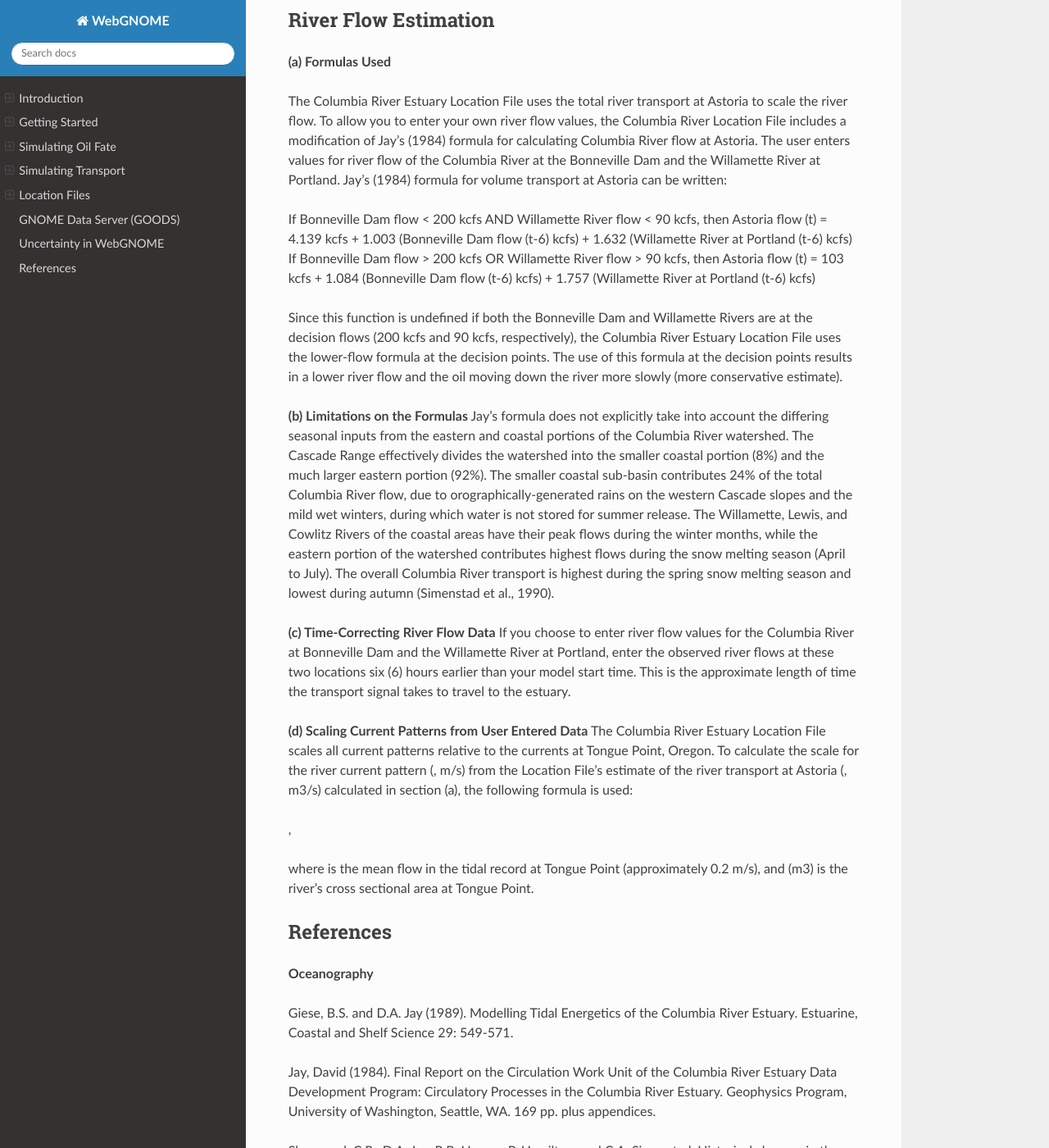
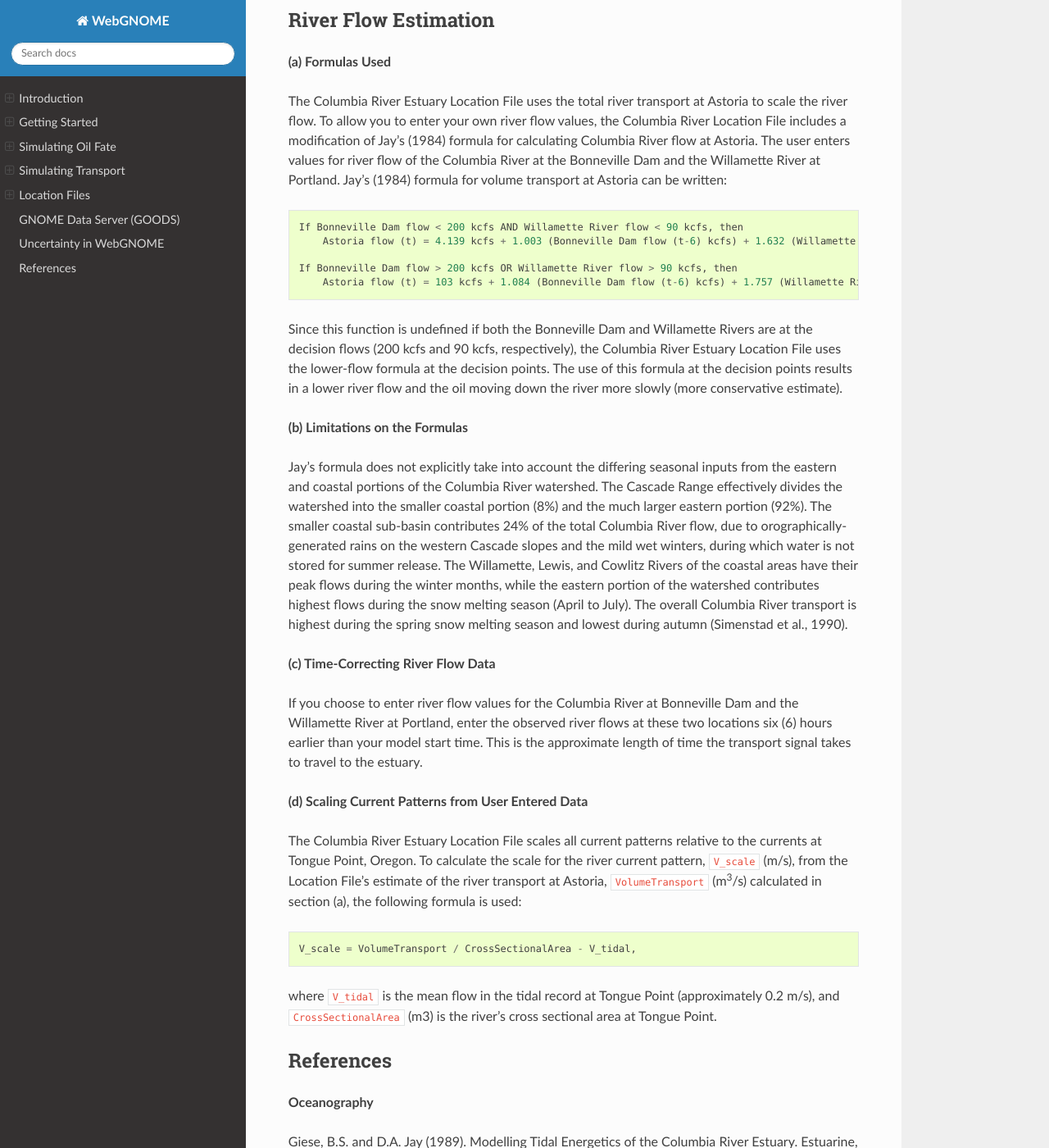
Before and after one commit to NOAA-ORR-ERD/WebGnomeClient, a Sphinx documentation site: the page built from doc/location_files/columbia_river_estuary_tech.rst, in a window 1280 px wide and 1400 px high, scrolled down 672 px. Shown: the whole window at 82% size. Built offline with Sphinx 7.4.7 and the Read the Docs theme 2.0.0, drawn with Linux system fonts in a browser that asks for light colours; pages that are not in the unit, such as notebooks, are missing from menus.

```diff
--- a/doc/location_files/add_tech_docs.py
+++ b/doc/location_files/add_tech_docs.py
@@ -21,7 +21,10 @@
 tech_files_location = os.path.join(WEBGNOMEAPI_REPO, "help/views/model/locations/")
 
 locations = os.listdir(tech_files_location)
-locations.remove(".DS_Store")
+try:
+    locations.remove(".DS_Store")
+except ValueError:
+    pass
 
 # loop through them one by one:
 for loc in locations:
--- a/doc/location_files/columbia_river_estuary_tech.rst
+++ b/doc/location_files/columbia_river_estuary_tech.rst
@@ -27,27 +27,49 @@
 
 **(a) Formulas Used**
 
-The Columbia River Estuary Location File uses the total river transport at Astoria to scale the river flow. To allow you to enter your own river flow values, the Columbia River Location File includes a modification of Jay's (1984) formula for calculating Columbia River flow at Astoria. The user enters values for river flow of the Columbia River at the Bonneville Dam and the Willamette River at Portland. Jay's (1984) formula for volume transport at Astoria can be written:
+The Columbia River Estuary Location File uses the total river transport at Astoria to scale the river flow.
+To allow you to enter your own river flow values, the Columbia River Location File includes a modification
+of Jay's (1984) formula for calculating Columbia River flow at Astoria. The user enters values for river flow
+of the Columbia River at the Bonneville Dam and the Willamette River at Portland. Jay's (1984) formula for volume
+transport at Astoria can be written::
 
-If Bonneville Dam flow < 200 kcfs AND Willamette River flow < 90 kcfs,
-then Astoria flow (t) = 4.139 kcfs + 1.003 (Bonneville Dam flow (t-6) kcfs) + 1.632 (Willamette River at Portland (t-6) kcfs)
-If Bonneville Dam flow > 200 kcfs OR Willamette River flow > 90 kcfs,
-then Astoria flow (t) = 103 kcfs + 1.084 (Bonneville Dam flow (t-6) kcfs) + 1.757 (Willamette River at Portland (t-6) kcfs)
+    If Bonneville Dam flow < 200 kcfs AND Willamette River flow < 90 kcfs, then
+        Astoria flow (t) = 4.139 kcfs + 1.003 (Bonneville Dam flow (t-6) kcfs) + 1.632 (Willamette River at Portland (t-6) kcfs)
 
-Since this function is undefined if both the Bonneville Dam and Willamette Rivers are at the decision flows (200 kcfs and 90 kcfs, respectively), the Columbia River Estuary Location File uses the lower-flow formula at the decision points. The use of this formula at the decision points results in a lower river flow and the oil moving down the river more slowly (more conservative estimate).
+    If Bonneville Dam flow > 200 kcfs OR Willamette River flow > 90 kcfs, then
+        Astoria flow (t) = 103 kcfs + 1.084 (Bonneville Dam flow (t-6) kcfs) + 1.757 (Willamette River at Portland (t-6) kcfs)
+
+Since this function is undefined if both the Bonneville Dam and Willamette Rivers are at the decision flows (200 kcfs and 90 kcfs, respectively),
+the Columbia River Estuary Location File uses the lower-flow formula at the decision points. The use of this formula at the decision points results
+in a lower river flow and the oil moving down the river more slowly (more conservative estimate).
 
 **(b) Limitations on the Formulas**
-Jay's formula does not explicitly take into account the differing seasonal inputs from the eastern and coastal portions of the Columbia River watershed. The Cascade Range effectively divides the watershed into the smaller coastal portion (8%) and the much larger eastern portion (92%). The smaller coastal sub-basin contributes 24% of the total Columbia River flow, due to orographically-generated rains on the western Cascade slopes and the mild wet winters, during which water is not stored for summer release. The Willamette, Lewis, and Cowlitz Rivers of the coastal areas have their peak flows during the winter months, while the eastern portion of the watershed contributes highest flows during the snow melting season (April to July). The overall Columbia River transport is highest during the spring snow melting season and lowest during autumn (Simenstad et al., 1990).
+
+Jay's formula does not explicitly take into account the differing seasonal inputs from the eastern and coastal portions of the Columbia River watershed.
+The Cascade Range effectively divides the watershed into the smaller coastal portion (8%) and the much larger eastern portion (92%).
+The smaller coastal sub-basin contributes 24% of the total Columbia River flow, due to orographically-generated rains on the western
+Cascade slopes and the mild wet winters, during which water is not stored for summer release. The Willamette, Lewis, and Cowlitz Rivers
+of the coastal areas have their peak flows during the winter months, while the eastern portion of the watershed contributes highest flows during
+the snow melting season (April to July). The overall Columbia River transport is highest during the spring snow melting season and lowest
+during autumn (Simenstad et al., 1990).
 
 **(c) Time-Correcting River Flow Data**
-If you choose to enter river flow values for the Columbia River at Bonneville Dam and the Willamette River at Portland, enter the observed river flows at these two locations six (6) hours earlier than your model start time. This is the approximate length of time the transport signal takes to travel to the estuary.
+
+If you choose to enter river flow values for the Columbia River at Bonneville Dam and the Willamette River at Portland, enter the observed river
+flows at these two locations six (6) hours earlier than your model start time. This is the approximate length of time the transport signal takes to
+travel to the estuary.
 
 **(d) Scaling Current Patterns from User Entered Data**
-The Columbia River Estuary Location File scales all current patterns relative to the currents at Tongue Point, Oregon. To calculate the scale for the river current pattern (, m/s) from the Location File's estimate of the river transport at Astoria (, m3/s) calculated in section (a), the following formula is used:
 
-,
+The Columbia River Estuary Location File scales all current patterns relative to the currents at Tongue Point, Oregon.
+To calculate the scale for the river current pattern, :code:`V_scale` (m/s), from the Location File's estimate of the river
+transport at Astoria, :code:`VolumeTransport` (m\ :sup:`3`\ /s) calculated in section (a), the following
+formula is used::
 
-where  is the mean flow in the tidal record at Tongue Point (approximately 0.2 m/s), and (m3) is the river's cross sectional area at Tongue Point.
+    V_scale = VolumeTransport / CrossSectionalArea - V_tidal,
+
+where :code:`V_tidal` is the mean flow in the tidal record at Tongue Point (approximately 0.2 m/s), and
+:code:`CrossSectionalArea` (m3) is the river's cross sectional area at Tongue Point.
 
 
 References
--- a/doc/transport.rst
+++ b/doc/transport.rst
@@ -70,7 +70,7 @@
 
 Location Files were created to guide users through the model setup for a specific region. They come
 pre-packaged with a map, horizontal diffusion, and surface currents already created. Learn more in
-the Location Files section of the User Guide.
+the :doc:`Location Files <location_files>` section of the User Guide.
 
 
 Oil Transport Exercises
```
Also changed, not shown: img/cats-output.png (added), img/infinite-ocean.png (added), img/parameterized-shoreline.png (added), img/shoreline.png (added), img/surface-current.png (added), img/wind.png (added), 4 other files.
